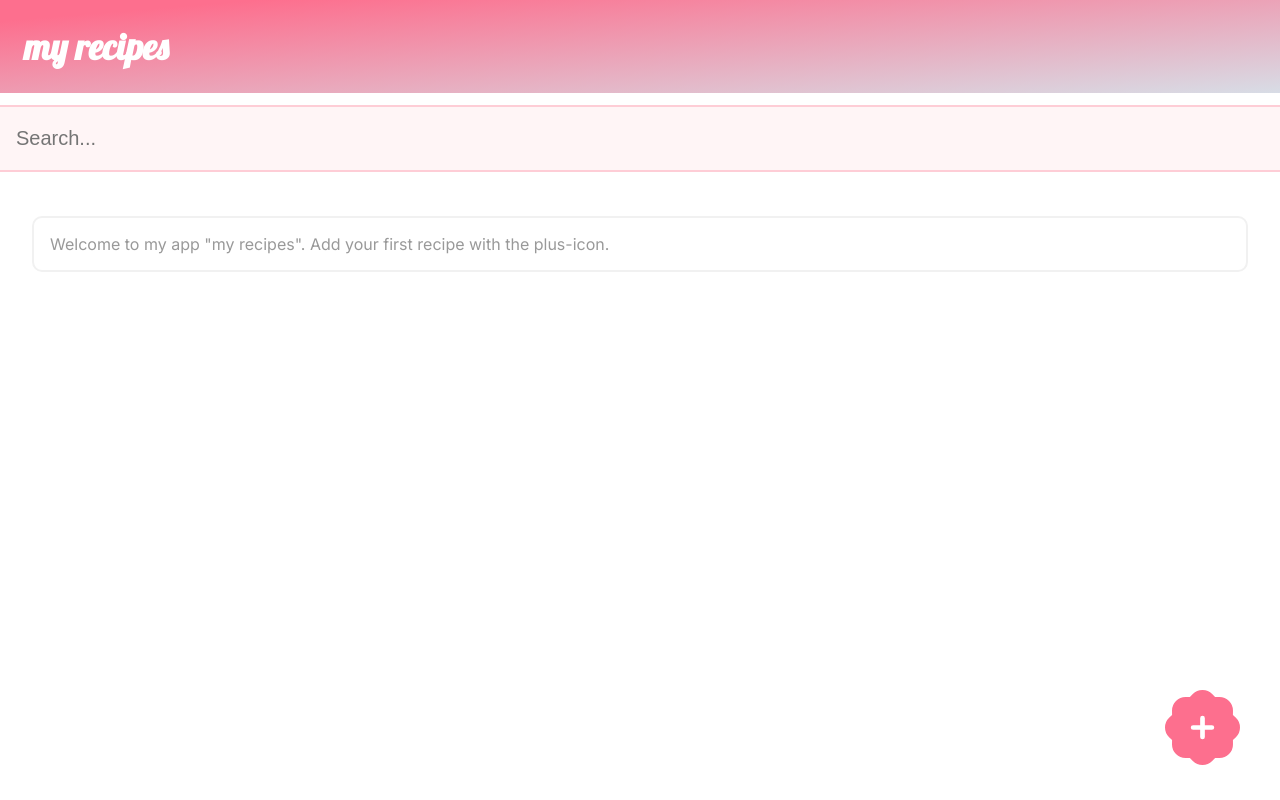
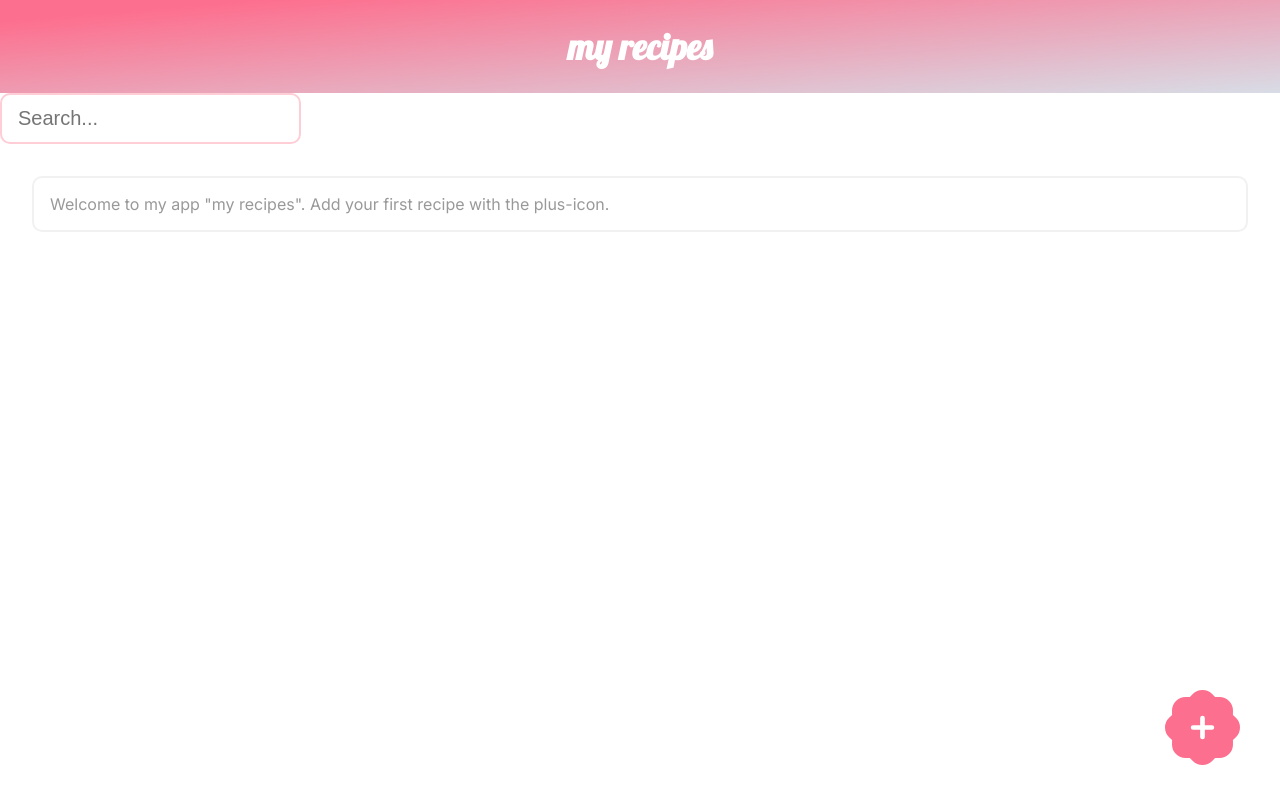
Before and after one commit to Luxa23/capstone-project, a Next.js app: page / in a window 1280 px wide. Built offline with nearby package versions, Linux system fonts and the light colour scheme.

Commit message:
Styled search bar

```diff
--- a/components/StyledComponents/StyledH1Home.js
+++ b/components/StyledComponents/StyledH1Home.js
@@ -1,12 +1,16 @@
 import styled from 'styled-components';
 
-const StyledH1Home = styled.h1`
+const StyledH1Home = styled.div`
   background: linear-gradient(355.31deg, #cdfbfe -25.03%, #fd6f8e 89.24%);
-  font-family: 'Lobster', sans-serif;
-  font-size: 36px;
-  color: white;
-  padding: 1.5rem;
-  margin: 0;
+
+  & h1 {
+    font-family: 'Lobster', sans-serif;
+    font-size: 36px;
+    color: white;
+    padding: 1.5rem;
+    margin: 0;
+    text-align: center;
+  }
 `;
 
 export default StyledH1Home;
--- a/components/StyledComponents/StyledInputSearch.js
+++ b/components/StyledComponents/StyledInputSearch.js
@@ -1,14 +1,11 @@
 import styled from 'styled-components';
 
 const StyledInputSearch = styled.input`
-  border-top: 2px solid var(--tertiary-color);
-  border-bottom: 2px solid var(--tertiary-color);
-  border-left: none;
-  border-right: none;
-  background: #fff5f6;
+  border: 2px solid var(--tertiary-color);
+  border-radius: 10px;
   font-size: 20px;
   color: #666666;
-  padding: 1.25rem 1rem;
+  padding: 0.75rem 1rem;
 `;
 
 export default StyledInputSearch;
--- a/components/StyledComponents/StyledPageContainerHome.js
+++ b/components/StyledComponents/StyledPageContainerHome.js
@@ -2,9 +2,6 @@ import styled from 'styled-components';
 
 const StyledPageContainerHome = styled.div`
   height: 100vh;
-  display: flex;
-  flex-direction: column;
-  row-gap: 0.75rem;
 `;
 
 export default StyledPageContainerHome;
--- a/components/StyledComponents/StyledUl.js
+++ b/components/StyledComponents/StyledUl.js
@@ -3,9 +3,9 @@ import styled from 'styled-components';
 const StyledUl = styled.ul`
   margin: 0;
 
-  & ul > li {
+  /* li:first-child {
     border-top: solid 1px var(--tertiary-color);
-  }
+  } */
 `;
 
 export default StyledUl;
--- a/pages/index.js
+++ b/pages/index.js
@@ -23,7 +23,9 @@ export default function Home() {
       {hydrated && (
         <>
           <StyledPageContainerHome>
-            <StyledH1Home>my recipes</StyledH1Home>
+            <StyledH1Home>
+              <h1>my recipes</h1>
+            </StyledH1Home>
 
             <StyledInputSearch
               type="text"
```
